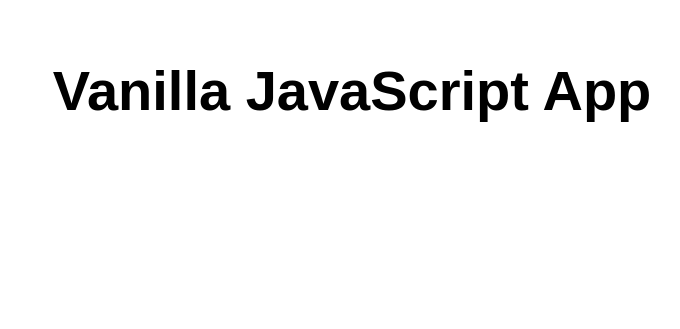
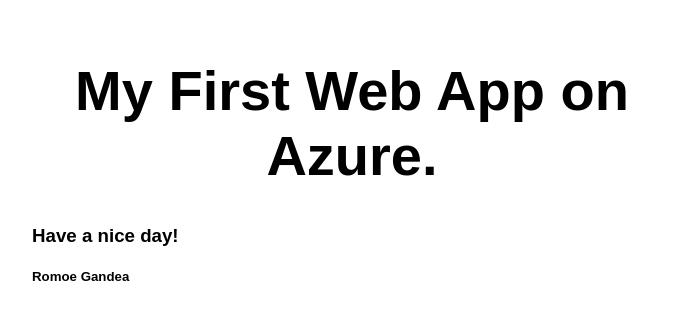
Before and after one commit to romic-azure/basic_static_web, a website: page src/index.html in a window 1280 px wide. Shown: the whole page, without its empty margins (288-968 px from the left). Drawn offline with Linux system fonts and the light colour scheme.

Commit message:
Update index.html - added 2 more lines

```diff
--- a/src/index.html
+++ b/src/index.html
@@ -10,7 +10,9 @@
 
 <body>
   <main>
-    <h1>Vanilla JavaScript App</h1>
+    <h1>My First Web App on Azure.</h1>
+    <h3>Have a nice day!</h3>
+    <h5>Romoe Gandea</h5>
   </main>
 </body>
 
```
